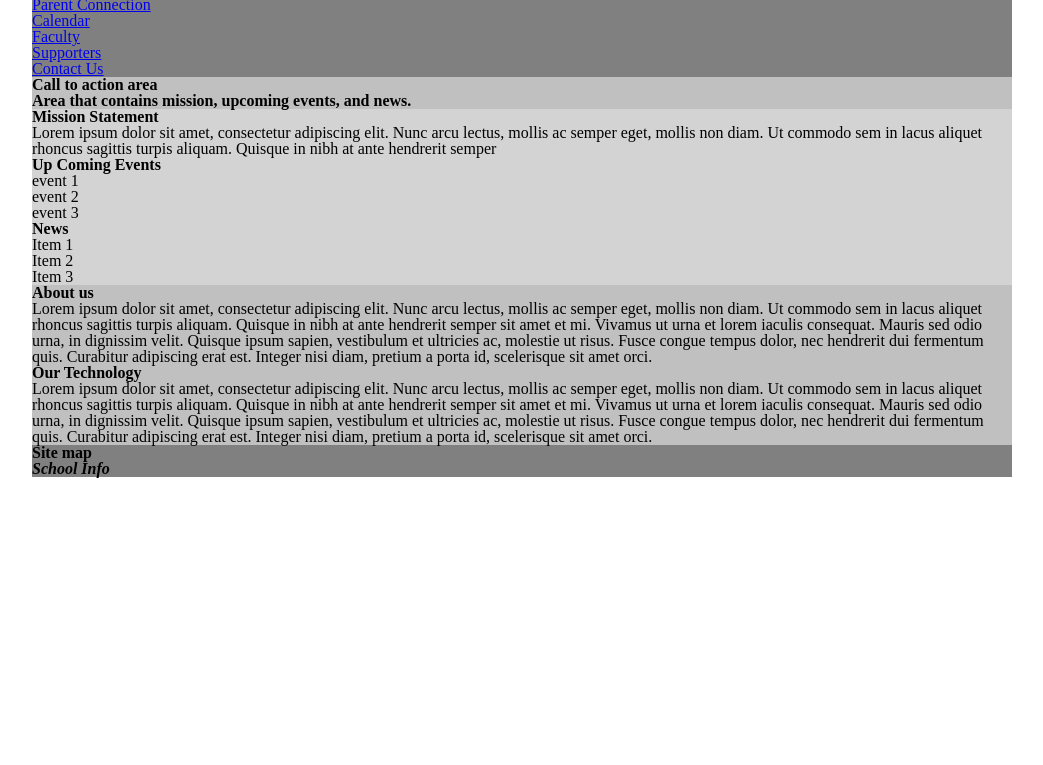
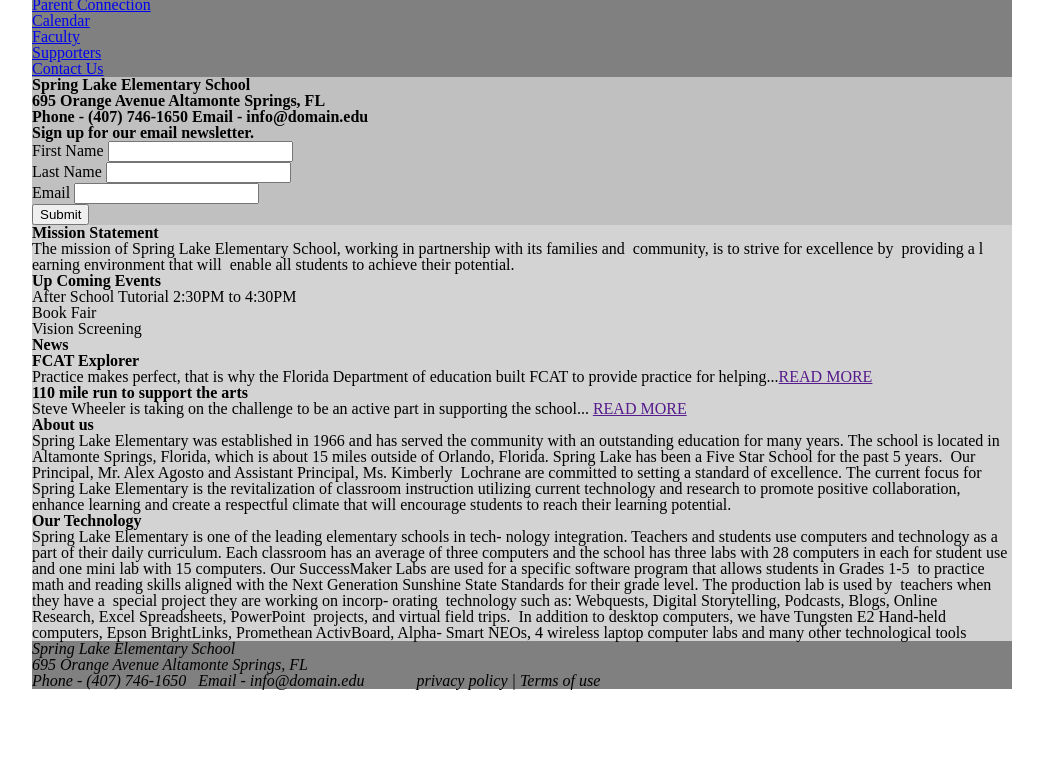
Before and after one commit to rgeiger/wsp, a plain HTML site: page index.html in a window 1280 px wide. Shown: the part 35-800 px from the top of the page, without its empty margins (118-1161 px from the left). Drawn offline with Linux system fonts and the light colour scheme.

Commit message:
update index.html

```diff
--- a/index.html
+++ b/index.html
@@ -12,11 +12,13 @@
 <body>
 
 <header>
-	<h1>LOGO</h1>
+	<div id=logo>
+		<a href="index.html"><img src="images/logo.png" alt="logo" width="100px" height="100px"/></a>
+	</div>
 
 	<nav>
 		<ul>
-			<li><a href="index.html">HOME</a></li>
+			<li id=active><a href="index.html">Home</a></li>
 			<li><a href="parent.html">Parent Connection</a></li>
 			<li><a href="calendar.html">Calendar</a></li>
 			<li><a href="faculty.html">Faculty</a></li>
@@ -26,68 +28,120 @@
 	</nav>
 </header>
 
-<section>
-	<h1>Call to action area</h1>
+<section id=cta>
+	<h1>Spring Lake Elementary School</h1>
+	<h2>695 Orange Avenue Altamonte Springs, FL</h2>
+	<h2>Phone - (407) 746-1650 Email - info@domain.edu</h2>
+
+		<div id="form">
+			<h1>Sign up for our email newsletter.</h1>
+
+			<form method="get" action="mailto:example@example.com">
+
+				<div>
+					<label for="name_first">First Name</label>
+					<input type="text" name="name_first" id="name_first" />
+				</div>
+
+				<div>
+					<label for="name_last">Last Name</label>
+					<input type="text" name="name_last" id="name_last" />
+				</div>
+
+				<div>
+					<label for="email">Email</label>
+					<input type="text" name="email" id="email" />
+				</div>
+
+				<div>
+					<input type="submit" name="Submit"  class="button" value="Submit"/>
+			</form>
+		</div>
+
 </section>
 
-<section>
-	<h1>Area that contains mission, upcoming events, and news.</h1>
-
+<section id=sub_cta>
 	<article>
 		<h1>Mission Statement</h1>
-			<p>Lorem ipsum dolor sit amet, consectetur adipiscing elit. Nunc arcu lectus,
-			mollis ac semper eget, mollis non diam. Ut commodo sem in lacus aliquet
-			rhoncus sagittis turpis aliquam. Quisque in nibh at ante hendrerit semper
+			<p>The mission of Spring Lake
+Elementary School, working in
+partnership with its families and
+community, is to strive for
+excellence by  providing a l
+earning environment that will
+enable all students to achieve
+their potential.
 			</p>
 	</article>
 
 	<article>
 		<h1>Up Coming Events</h1>
 			<ol>
-				<li>event 1</li>
-				<li>event 2</li>
-				<li>event 3</li>
+				<li>After School Tutorial
+2:30PM to 4:30PM</li>
+				<li>Book Fair</li>
+				<li>Vision Screening</li>
 			</ol>
 	</article>
 
-	<article>
+	<article id=news>
 		<h1>News</h1>
 			<ol>
-				<li>Item 1</li>
-				<li>Item 2</li>
-				<li>Item 3</li>
+				<h2>FCAT Explorer</h2>
+				<li>Practice makes perfect, that is why the
+Florida Department of education built FCAT
+to provide practice for helping...<a href="">READ MORE</a></li>
+				<h2>110 mile run to support the arts</h2>
+				<li>Steve Wheeler is taking on the challenge to
+be an active part in supporting the school...
+<a href="">READ MORE</a></li>
+
 			</ol>
 	</article>
 </section>
 
-<section>
-	<h1>About us</h1>
-		<p>Lorem ipsum dolor sit amet, consectetur adipiscing elit. Nunc arcu lectus,
-		mollis ac semper eget, mollis non diam. Ut commodo sem in lacus aliquet rhoncus
-		sagittis turpis aliquam. Quisque in nibh at ante hendrerit semper sit amet et mi.
-		Vivamus ut urna et lorem iaculis consequat. Mauris sed odio urna, in dignissim
-		velit. Quisque ipsum sapien, vestibulum et ultricies ac, molestie ut risus. Fusce
-		congue tempus dolor, nec hendrerit dui fermentum quis. Curabitur adipiscing erat
-		est. Integer nisi diam, pretium a porta id, scelerisque sit amet orci.
+<section id=more_info>
+	<article id=about>
+		<h1>About us</h1>
+		<p>Spring Lake Elementary was established in 1966 and has served the community
+		with an outstanding education for many years. The school is located in Altamonte
+		Springs, Florida, which is about 15 miles outside of Orlando, Florida. Spring Lake
+		has been a Five Star School for the past 5 years.
+Our Principal, Mr. Alex Agosto and Assistant Principal, Ms. Kimberly
+Lochrane are committed to setting a standard of excellence. The current
+focus for Spring Lake Elementary is the revitalization of classroom instruction utilizing
+current technology and research to promote positive collaboration, enhance learning and
+create a respectful climate that will encourage students to reach their learning potential.
 		</p>
+	</article>
 
-	<h1>Our Technology</h1>
-		<p>Lorem ipsum dolor sit amet, consectetur adipiscing elit. Nunc arcu lectus,
-		mollis ac semper eget, mollis non diam. Ut commodo sem in lacus aliquet rhoncus
-		sagittis turpis aliquam. Quisque in nibh at ante hendrerit semper sit amet et mi.
-		Vivamus ut urna et lorem iaculis consequat. Mauris sed odio urna, in dignissim
-		velit. Quisque ipsum sapien, vestibulum et ultricies ac, molestie ut risus.
-		Fusce congue tempus dolor, nec hendrerit dui fermentum quis. Curabitur
-		adipiscing erat est. Integer nisi diam, pretium a porta id, scelerisque sit
-		amet orci.
+	<article id=technology>
+		<h1>Our Technology</h1>
+		<p>Spring Lake Elementary is one of the leading elementary schools in tech-
+nology integration. Teachers and students use computers and technology
+as a part of their daily curriculum. Each classroom has an average of three
+ computers and the school has three labs with 28 computers in each for
+student use and one mini lab with 15 computers. Our SuccessMaker Labs
+are used for a specific software program that allows students in Grades
+1-5  to practice math and reading skills aligned with the Next Generation
+Sunshine State Standards for their grade level. The production lab is used
+by  teachers when they have a  special project they are working on incorp-
+orating  technology such as: Webquests, Digital Storytelling, Podcasts,
+Blogs, Online Research, Excel Spreadsheets, PowerPoint  projects, and
+virtual field trips.  In addition to desktop computers, we have Tungsten E2
+Hand-held computers, Epson BrightLinks, Promethean ActivBoard, Alpha-
+Smart NEOs, 4 wireless laptop computer labs and many other technological
+tools
 		</p>
+	</article>
 </section>
 
 <footer>
-	<h1>Site map</h1>
-
 	<address>
-		<h1>School Info</h1>
+		<p>Spring Lake Elementary School</p>
+		<p>695 Orange Avenue Altamonte Springs, FL</p>
+		<p>Phone - (407) 746-1650 &nbsp; Email - info@domain.edu
+		&nbsp; &nbsp; &nbsp; &nbsp; &nbsp; &nbsp; privacy policy | Terms of use</p>
 	</address>
 </footer>
 
```
